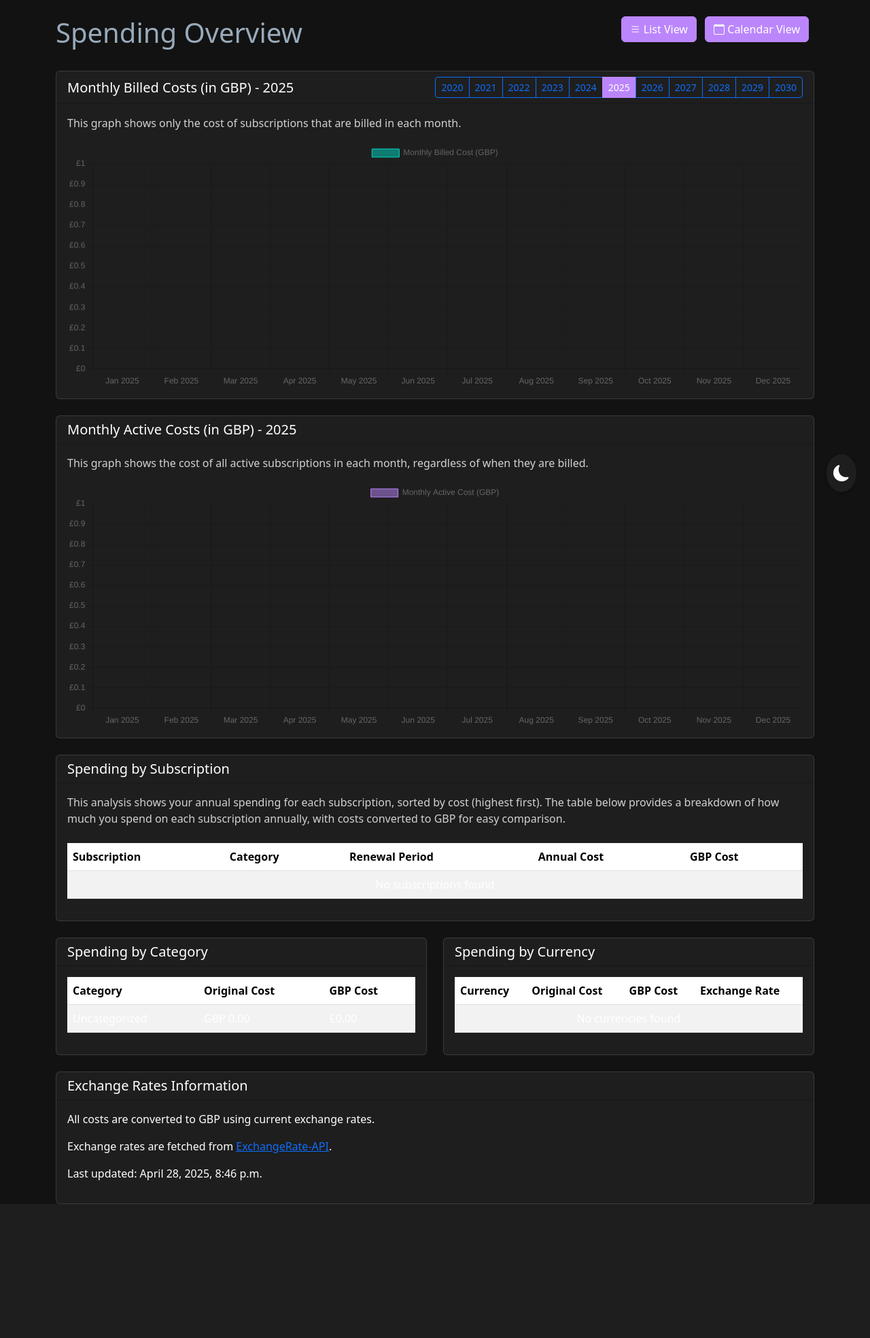
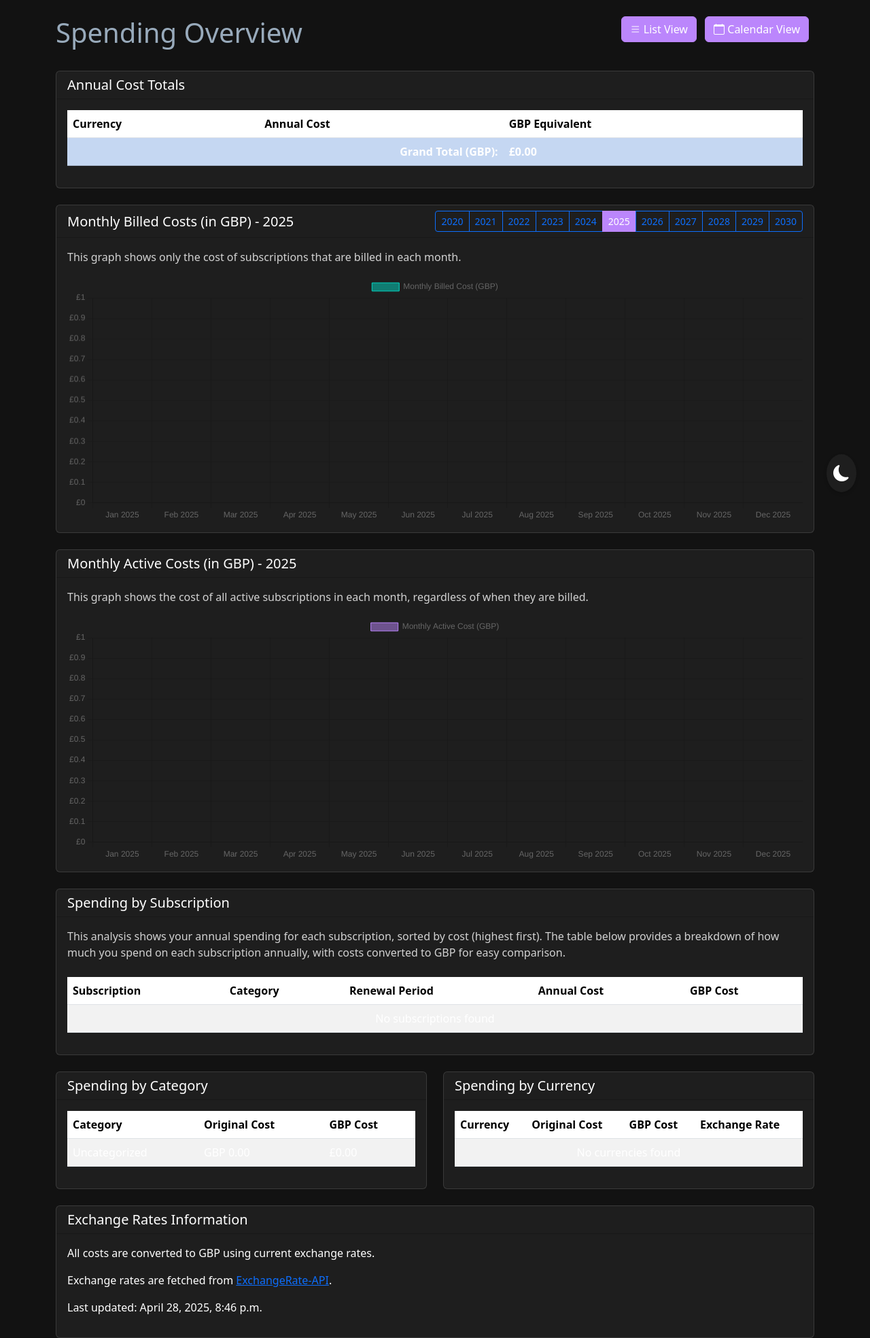
Before and after one commit to lechemmy/SubCal, a Django app: page /overview/ in a window 1280 px wide. Shown: the part 56-2024 px from the top of the page at 68% size. Before the commit the page ends 1827 px from the top, so only its background shows below. Run offline with Django 5.2, Linux system fonts and the light colour scheme; data that the repository does not hold is empty.

Commit message:
Add annual cost totals and grand total display in GBP
Introduced logic to calculate annual subscription costs per currency and their GBP equivalent, including a grand total. Updated the overview template to display these calculations in a tabular format with totals highlighted.

```diff
--- a/subscriptions/overview.py
+++ b/subscriptions/overview.py
@@ -45,6 +45,34 @@
         # Calculate spending by subscription
         subscription_spending = self.calculate_subscription_spending(subscriptions, exchange_rates)
         context['subscription_spending'] = subscription_spending
+
+        # Calculate annual cost totals and grand total in GBP
+        annual_cost_totals = {}
+        grand_total_gbp = Decimal('0.0')
+
+        for subscription in subscriptions:
+            currency = subscription.currency
+            annual_cost = self.calculate_annual_cost(subscription)
+
+            # Initialize currency if not present
+            if currency not in annual_cost_totals:
+                annual_cost_totals[currency] = {
+                    'original_cost': Decimal('0.0'),
+                    'symbol': subscription.get_currency_symbol(),
+                    'gbp_cost': Decimal('0.0')
+                }
+
+            # Add to totals
+            annual_cost_totals[currency]['original_cost'] += annual_cost
+
+            # Convert to GBP and add to GBP total
+            gbp_rate = exchange_rates.get(currency, 1.0)
+            gbp_cost = annual_cost * Decimal(str(gbp_rate))
+            annual_cost_totals[currency]['gbp_cost'] += gbp_cost
+            grand_total_gbp += gbp_cost
+
+        context['annual_cost_totals'] = annual_cost_totals
+        context['grand_total_gbp'] = grand_total_gbp
 
         # Calculate monthly billed costs for bar graph (only subscriptions billed in that month)
         monthly_billed_costs = self.calculate_monthly_billed_costs(subscriptions, exchange_rates, selected_year)
--- a/templates/subscriptions/overview.html
+++ b/templates/subscriptions/overview.html
@@ -15,6 +15,42 @@
         <a href="{% url 'subscription-calendar' %}" class="btn btn-primary me-2">
             <i class="bi bi-calendar"></i> Calendar View
         </a>
+    </div>
+</div>
+
+<div class="row mb-4">
+    <div class="col-md-12">
+        <div class="card">
+            <div class="card-header">
+                <h5 class="card-title mb-0">Annual Cost Totals</h5>
+            </div>
+            <div class="card-body">
+                <div class="table-responsive">
+                    <table class="table table-striped">
+                        <thead>
+                            <tr>
+                                <th>Currency</th>
+                                <th>Annual Cost</th>
+                                <th>GBP Equivalent</th>
+                            </tr>
+                        </thead>
+                        <tbody>
+                            {% for currency, data in annual_cost_totals.items %}
+                                <tr>
+                                    <td>{{ currency }}</td>
+                                    <td>{{ data.symbol }}{{ data.original_cost|floatformat:2 }}</td>
+                                    <td>£{{ data.gbp_cost|floatformat:2 }}</td>
+                                </tr>
+                            {% endfor %}
+                            <tr class="table-primary fw-bold">
+                                <td colspan="2" class="text-end">Grand Total (GBP):</td>
+                                <td>£{{ grand_total_gbp|floatformat:2 }}</td>
+                            </tr>
+                        </tbody>
+                    </table>
+                </div>
+            </div>
+        </div>
     </div>
 </div>
 
```
